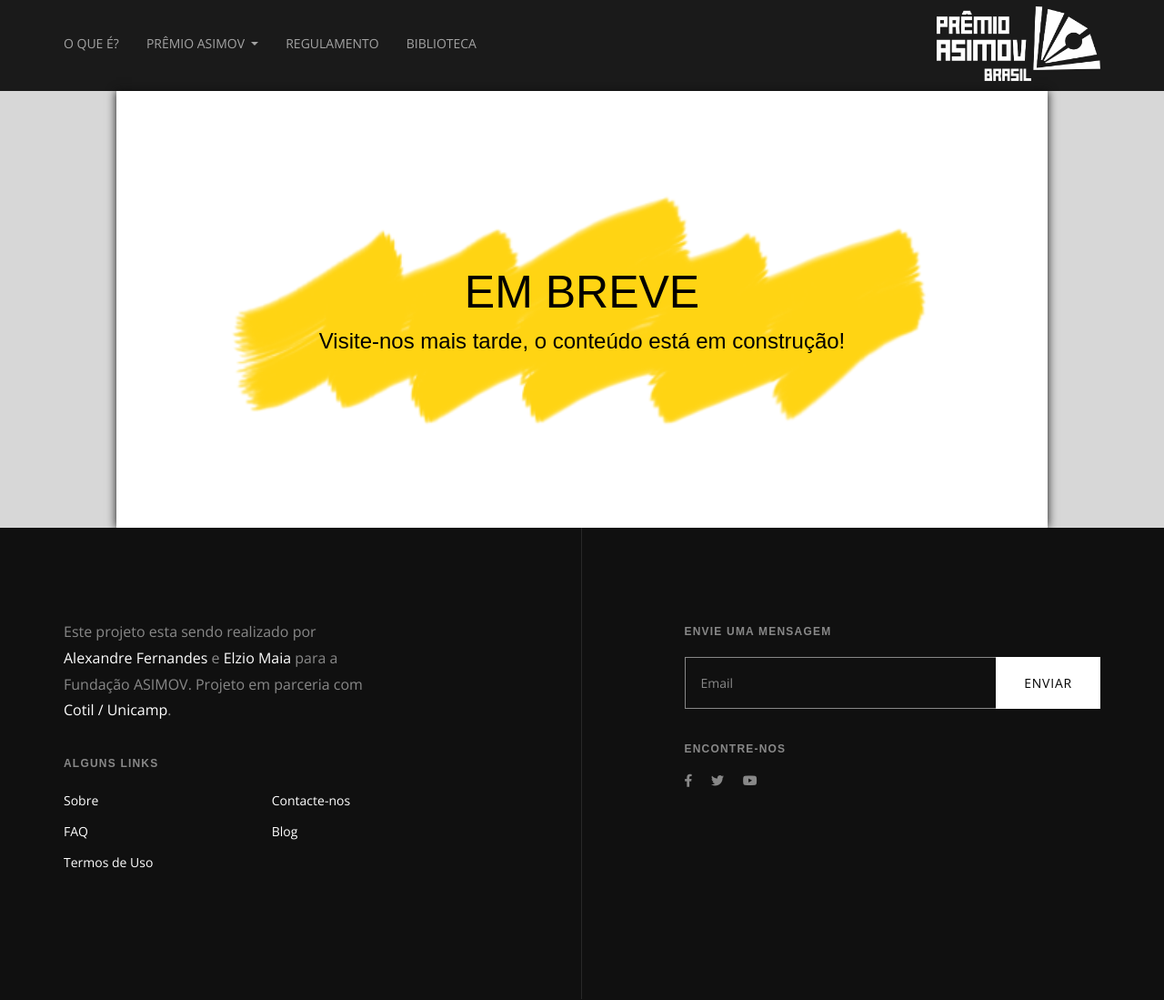
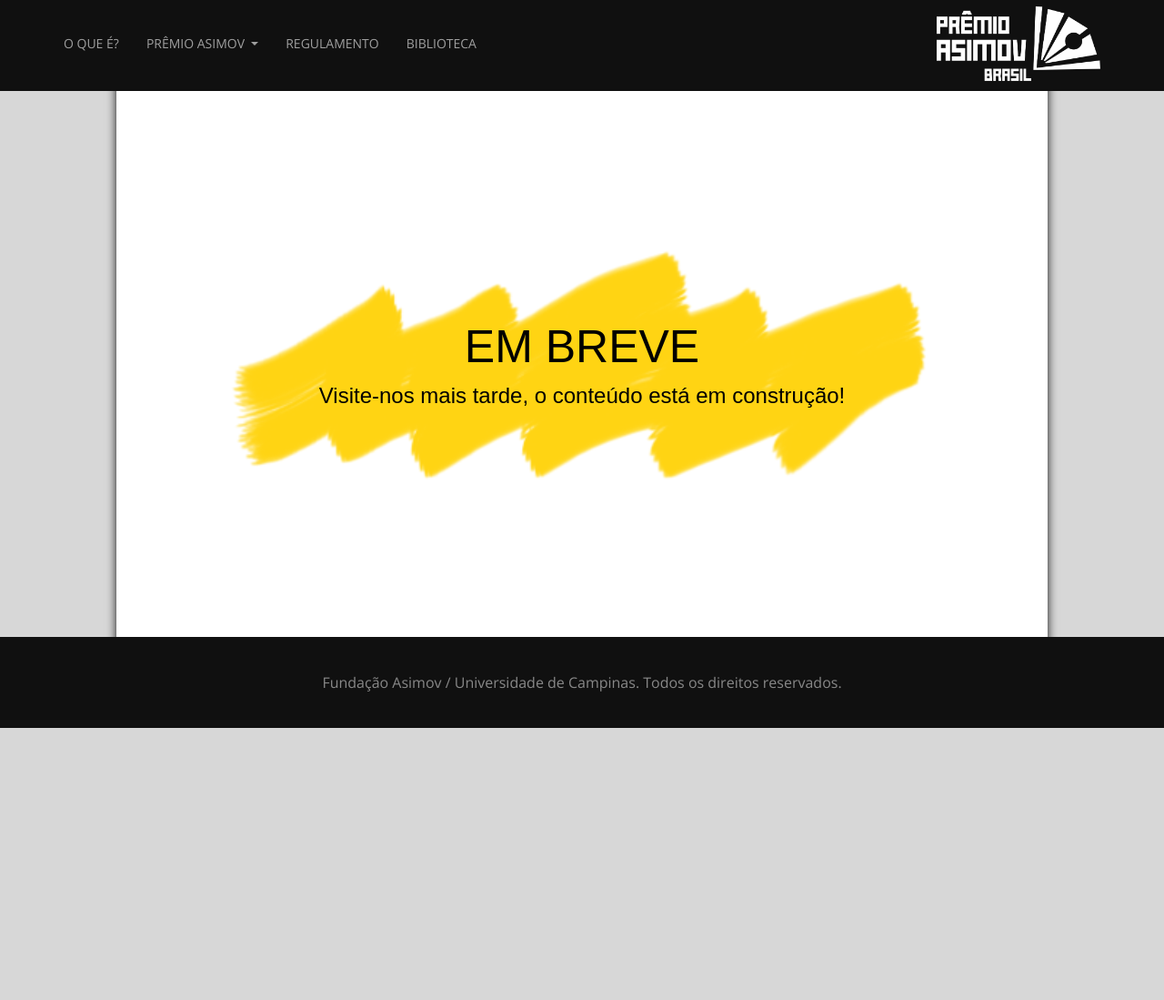
Before and after one commit to elziomm/ASIMOV, a plain HTML site: page assets/soon.html in a window 1280 px wide. Shown: the whole page at 91% size. After the commit the page ends 800 px from the top, so only its background shows below. Drawn offline with nearby package versions, Linux system fonts and the light colour scheme; a web font is replaced by a local one.

Commit message:
refatorado css para pagina soon

```diff
--- a/assets/css/main.css
+++ b/assets/css/main.css
@@ -286,7 +286,7 @@ section {
 .header-paginas {
     height: 100px;
     width: 100%;
-    background-color: rgba(16, 16, 16, 0.95);
+    background-color: var(--dark-color);
 }
 
 .body-paginas {
@@ -294,14 +294,11 @@ section {
 }
 
 .corpo-paginas {
-    height: 60vh;
+    height: 100vh;
     width: 80%;
     margin: 0 auto;
-    background-color: var(--white-color);
-    background-image: url("../img/bgError.png");
-    background-position: center;
-    background-repeat: no-repeat;
-    background-size: 50em;
+    position: relative;
+
     box-shadow: 0px 0px 10px 0px var(--dark-color);
 
     display: flex;
@@ -309,3 +306,14 @@ section {
     justify-content: center;
     flex-direction: column;
 }
+
+.footer-paginas {
+    height: 100px;
+    width: 100%;
+
+    display: flex;
+    align-items: center;
+    justify-content: center;
+    flex-direction: column;
+
+}
--- /dev/null
+++ b/assets/css/soon.css
@@ -0,0 +1,28 @@
+
+.header-paginas {
+    position: absolute;
+    top: 0;
+    left: 0;
+    z-index: 2;
+}
+
+.body-paginas {
+    background-color: rgba(202, 202, 202, 0.75);
+}
+
+.corpo-paginas {
+    background-color: var(--white-color);
+    background-image: url("../img/bgError.png");
+    background-position: center;
+    background-repeat: no-repeat;
+    background-size: 50em;
+    box-shadow: 0px 0px 10px 0px var(--dark-color);
+
+}
+
+.footer-paginas {
+    position: absolute;
+    bottom: 0;
+    left: 0;
+
+}
--- a/assets/soon.html
+++ b/assets/soon.html
@@ -6,6 +6,7 @@
     <link rel="stylesheet" href="css/vendor.css" />
     <link rel="stylesheet" href="css/style.css" />
     <link rel="stylesheet" href="css/main.css" />
+    <link rel="stylesheet" href="css/soon.css" />
 
     <title>Prêmio Asimov</title>
 
@@ -15,7 +16,7 @@
   <body class="body-paginas">
 
     <!-- header -->
-    <header class="header header-light header-sticky">
+    <header class="header header-dark header-sticky">
       <div class="container">
         <div class="row">
           <nav class="navbar navbar-expand-lg navbar-dark">
@@ -63,7 +64,7 @@
                       </ul>
                       <div class="col-lg-5">
                         <div class="promo">
-                          <span class="image image-overlay" style="background-image: url(assets/img/1.jpg)"></span>
+                          <span class="image image-overlay" style="background-image: url(img/1.jpg)"></span>
                           <div class="promo-footer p-4 text-white">
                             <h3 class="mb-0">Edição 2019</h3>
                             <a href="#!" class="eyebrow underline text-white">Itália</a>
@@ -109,54 +110,8 @@
       </div>
     </section>
 
-    <!-- footer -->
-    <footer class="bg-dark text-white py-0">
-      <div class="container">
-        <div class="row separated">
-          <div class="col-lg-6 py-10">
-            <div class="row">
-              <div class="col-md-8">
-                <p>Este projeto esta sendo realizado por<br><a href="#" class="underline">Alexandre Fernandes</a> e <a href="#" class="underline">Elzio Maia</a> para a Fundação ASIMOV. Projeto em parceria com <br><a href="#" class="underline">Cotil / Unicamp</a>.</p>
-              </div>
-            </div>
-            <div class="row">
-              <div class="col-md-10">
-                <h4 class="eyebrow mb-2">Alguns links</h4>
-                <ul class="list-group list-group-columns">
-                  <li class="list-group-item"><a href="#">Sobre</a></li>
-                  <li class="list-group-item"><a href="#">Contacte-nos</a></li>
-                  <li class="list-group-item"><a href="#">FAQ</a></li>
-                  <li class="list-group-item"><a href="#">Blog</a></li>
-                  <li class="list-group-item"><a href="#">Termos de Uso </a></li>
-                </ul>
-              </div>
-            </div>
-          </div>
-          <div class="col-lg-6 py-10">
-            <div class="row justify-content-end">
-              <div class="col-lg-10">
-                <h4 class="eyebrow mb-2">Envie uma mensagem</h4>
-                <div class="input-group">
-                  <input type="text" class="form-control form-control-lg" placeholder="Email" aria-label="Subscribe" aria-describedby="button-addon2">
-                  <div class="input-group-append">
-                    <button class="btn btn-white" type="button" id="button-addon2">Enviar</button>
-                  </div>
-                </div>
-              </div>
-            </div>
-            <div class="row justify-content-end">
-              <div class="col-lg-10">
-                <h4 class="eyebrow mb-2">Encontre-nos</h4>
-                <nav class="nav nav-icons">
-                  <a class="nav-link" href="#!"><i class="fab fa-facebook-f"></i></a>
-                  <a class="nav-link" href="#!"><i class="fab fa-twitter"></i></a>
-                  <a class="nav-link" href="#!"><i class="fab fa-youtube"></i></a>
-                </nav>
-              </div>
-            </div>
-          </div>
-        </div>
-      </div>
+    <footer class="footer-paginas bg-dark text-white py-0">
+      <p>Fundação Asimov / Universidade de Campinas. Todos os direitos reservados.</p>
     </footer>
 
     <script src="js/vendor.min.js"></script>
```
